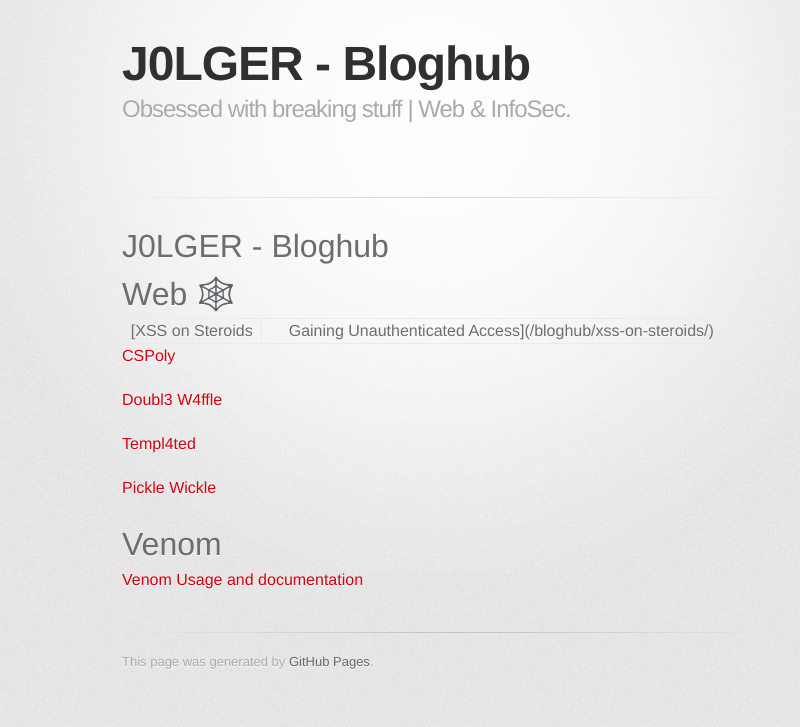
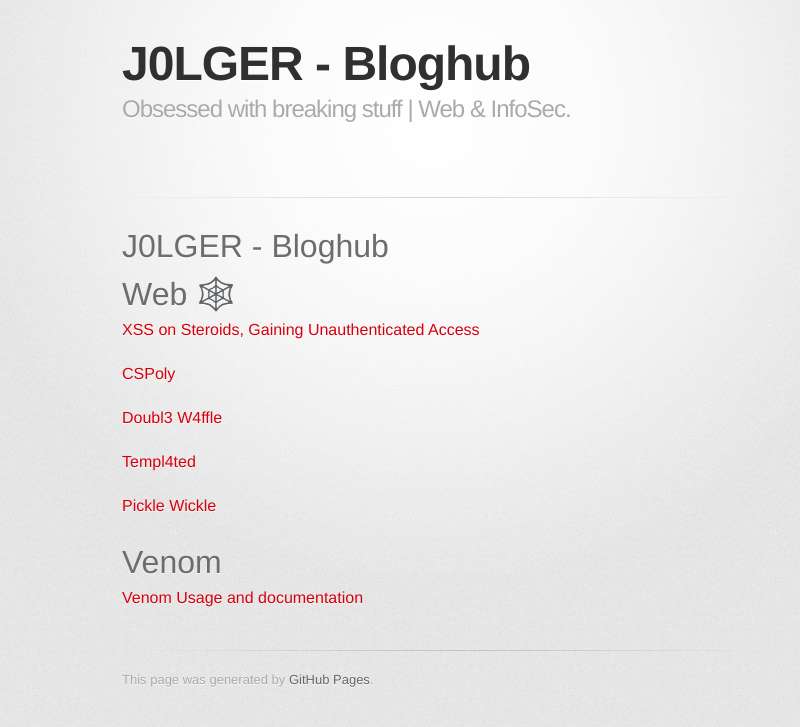
Before and after one commit to J0LGER/bloghub, a Jekyll site: the page built from index.md, in a window 1280 px wide. Shown: the top 727 px of the page, without its empty margins (208-1008 px from the left). Built offline with Jekyll 4.4.1, drawn with Linux system fonts in a browser that asks for light colours; some web fonts are replaced.

Commit message:
Fix: Update index.md

```diff
--- a/index.md
+++ b/index.md
@@ -6,7 +6,7 @@ layout: default
 
 # Web 🕸️
 
-[XSS on Steroids | Gaining Unauthenticated Access](/bloghub/xss-on-steroids/)
+[XSS on Steroids, Gaining Unauthenticated Access](/bloghub/xss-on-steroids/)
 
 [CSPoly](bloghub/cspoly/)
 
```
